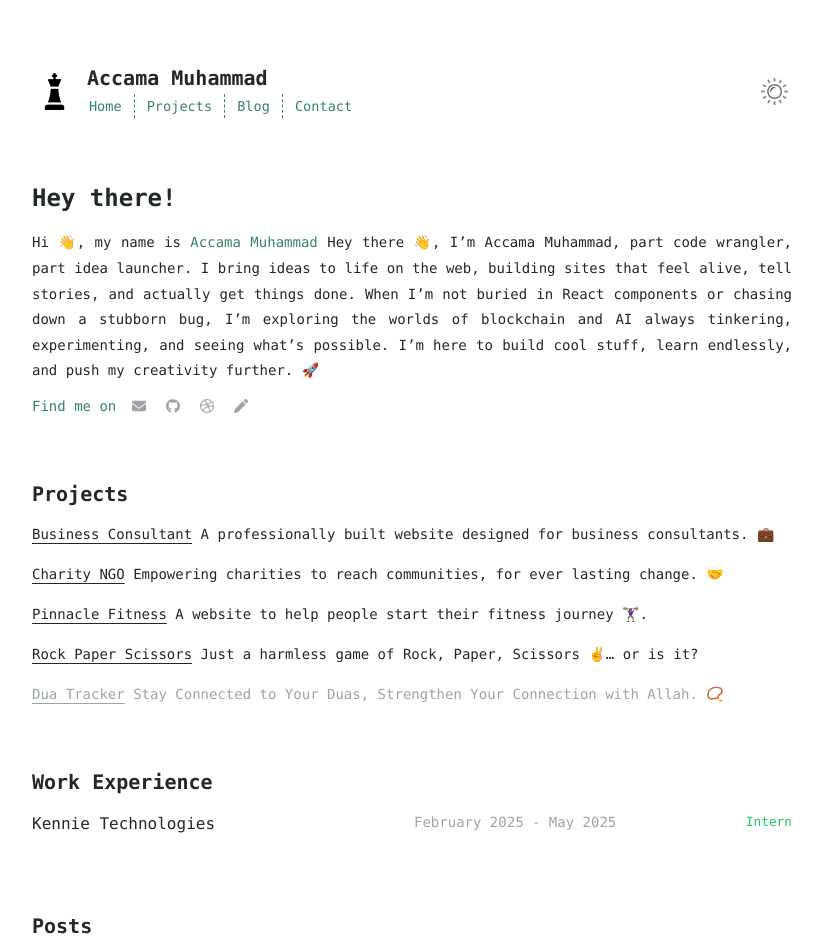
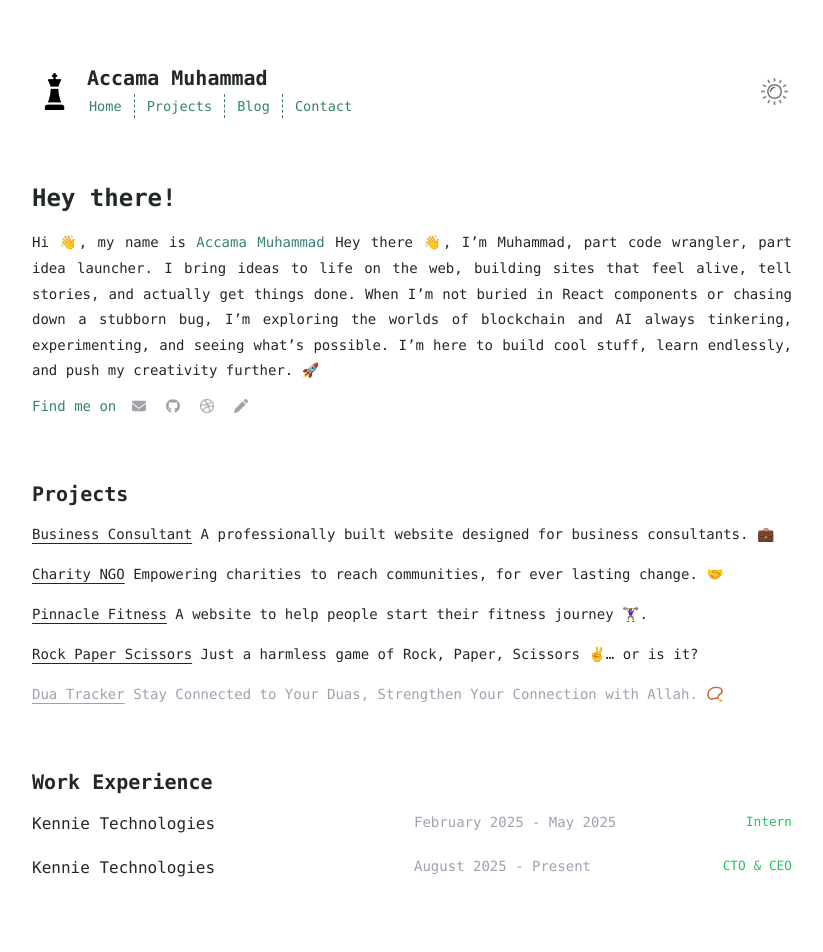
Before and after one commit to accamamuhammad/muhammadhussainiaccamaPort, a Next.js app: page / in a window 1280 px wide. Shown: the top 952 px of the page, without its empty margins (228-1051 px from the left). Built offline with nearby package versions, Linux system fonts and the light colour scheme.

Commit message:
new experience

```diff
--- a/app/page.js
+++ b/app/page.js
@@ -12,7 +12,7 @@ export default function Home() {
     intro: "Hi 👋, my name is ",
     name: "Accama Muhammad ",
     aboutMe:
-      "Hey there 👋, I’m Accama Muhammad, part code wrangler, part idea launcher. I bring ideas to life on the web, building sites that feel alive, tell stories, and actually get things done. When I’m not buried in React components or chasing down a stubborn bug, I’m exploring the worlds of blockchain and AI always tinkering, experimenting, and seeing what’s possible. I’m here to build cool stuff, learn endlessly, and push my creativity further. 🚀",
+      "Hey there 👋, I’m Muhammad, part code wrangler, part idea launcher. I bring ideas to life on the web, building sites that feel alive, tell stories, and actually get things done. When I’m not buried in React components or chasing down a stubborn bug, I’m exploring the worlds of blockchain and AI always tinkering, experimenting, and seeing what’s possible. I’m here to build cool stuff, learn endlessly, and push my creativity further. 🚀",
 
     links: {
       Github: "https://github.com/accamamuhammad",
@@ -69,6 +69,11 @@ export default function Home() {
       date: "February 2025 - May 2025",
       position: "Intern",
     },
+    {
+      workPlace: "Kennie Technologies",
+      date: "August 2025 - Present",
+      position: "CTO & CEO",
+    },
   ];
 
   // My blog posts
--- /dev/null
+++ b/next.config.js
@@ -0,0 +1,9 @@
+/** @type {import('next').NextConfig} */
+const nextConfig = {
+  output: "export",
+  images: {
+    unoptimized: true,
+  },
+};
+
+module.exports = nextConfig;
--- a/next.config.mjs
+++ /dev/null
@@ -1,4 +0,0 @@
-/** @type {import('next').NextConfig} */
-const nextConfig = {};
-
-export default nextConfig;
```
